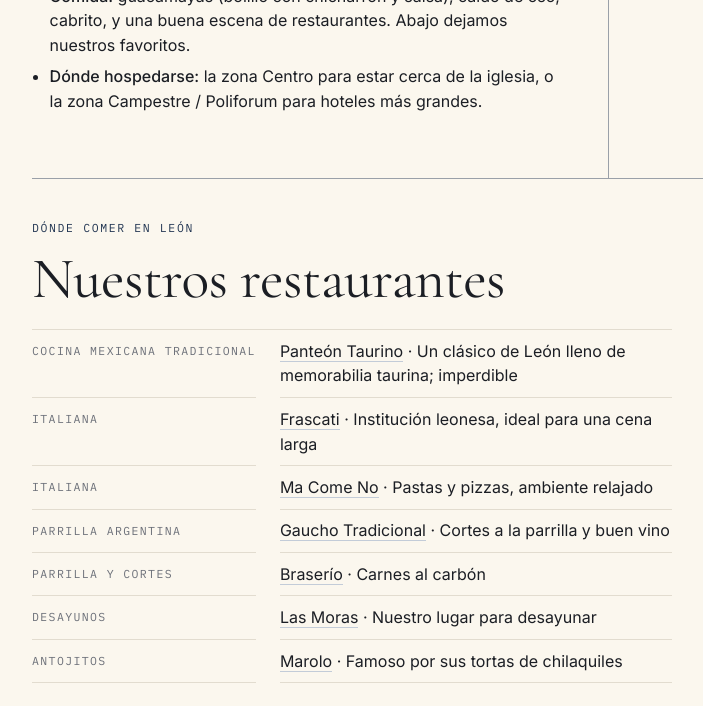
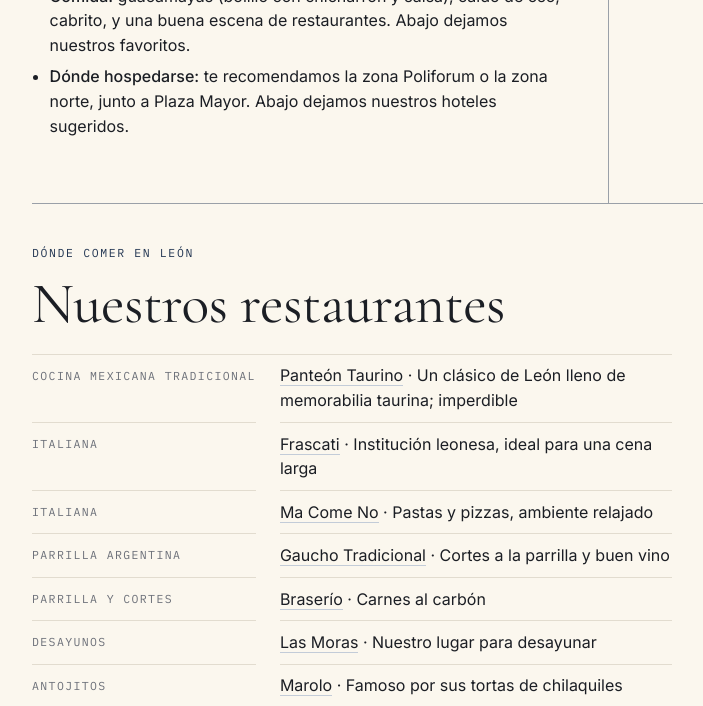
Before and after one commit to luigipacheco/boda, a Jekyll site: the page built from region.md, in a window 1280 px wide and 900 px high, scrolled down 1683 px, cut to the strip 194-900 px from the top of the window. Shown: the whole strip, without its empty margins (32-735 px from the left). Built offline with Jekyll 4.4.1, drawn with Linux system fonts in a browser that asks for light colours.

Commit message:
Region: recommend Poliforum or north side for lodging, not Centro
Co-Authored-By: Claude Fable 5.1 <noreply@anthropic.com>

```diff
--- a/region.md
+++ b/region.md
@@ -66,7 +66,7 @@ León es la ciudad más grande del estado y la capital del cuero y el calzado en
 - **Zona Piel y Plaza del Zapato:** cientos de tiendas de zapatos, bolsas y chamarras de piel a precios de fábrica. Plaza del Zapato concentra muchas marcas bajo un mismo techo.
 - **Forum Cultural Guanajuato:** museo de arte e historia, teatro y jardines.
 - **Comida:** guacamayas (bolillo con chicharrón y salsa), caldo de oso, cabrito, y una buena escena de restaurantes. Abajo dejamos nuestros favoritos.
-- **Dónde hospedarse:** la zona Centro para estar cerca de la iglesia, o la zona Campestre / Poliforum para hoteles más grandes.
+- **Dónde hospedarse:** te recomendamos la zona Poliforum o la zona norte, junto a Plaza Mayor. Abajo dejamos nuestros hoteles sugeridos.
 </div>
 <div lang="en" markdown="1">
 León is the largest city in the state and Mexico's leather and shoe capital. It is a modern, practical city: good hotels, good food, and everything close by.
@@ -75,7 +75,7 @@ León is the largest city in the state and Mexico's leather and shoe capital. It
 - **Zona Piel and Plaza del Zapato:** hundreds of shops selling leather shoes, bags and jackets at factory prices. Plaza del Zapato gathers many brands under one roof.
 - **Forum Cultural Guanajuato:** art and history museum, theatre and gardens.
 - **Food:** guacamayas (a crusty roll with pork rind and salsa), caldo de oso, cabrito, and a solid restaurant scene. Our favourites are listed below.
-- **Where to stay:** the Centro area to be near the church, or Campestre / Poliforum for larger hotels.
+- **Where to stay:** we recommend the Poliforum area or the north side by Plaza Mayor. Our suggested hotels are listed below.
 </div>
 </div>
 <div>
```
